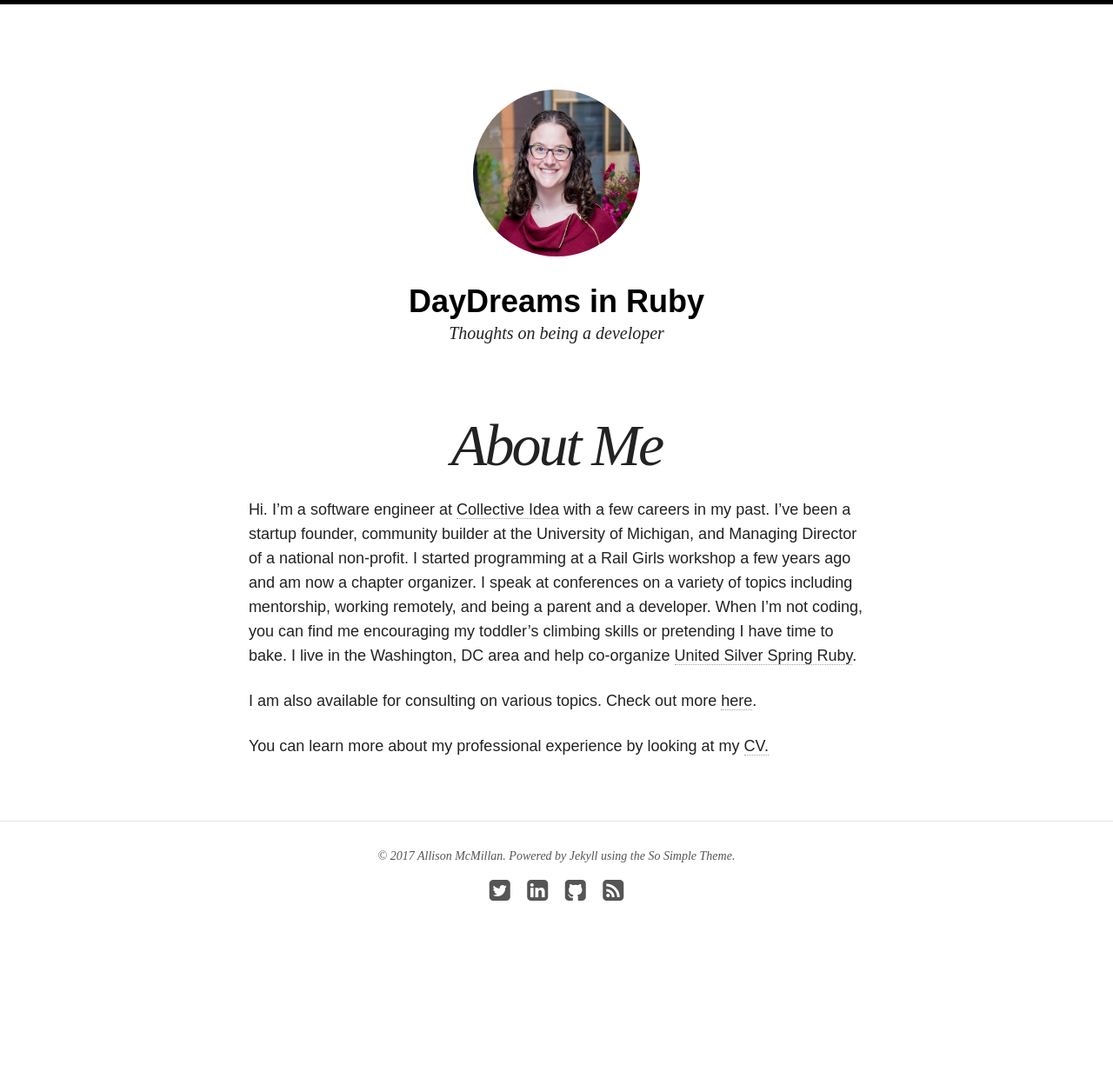
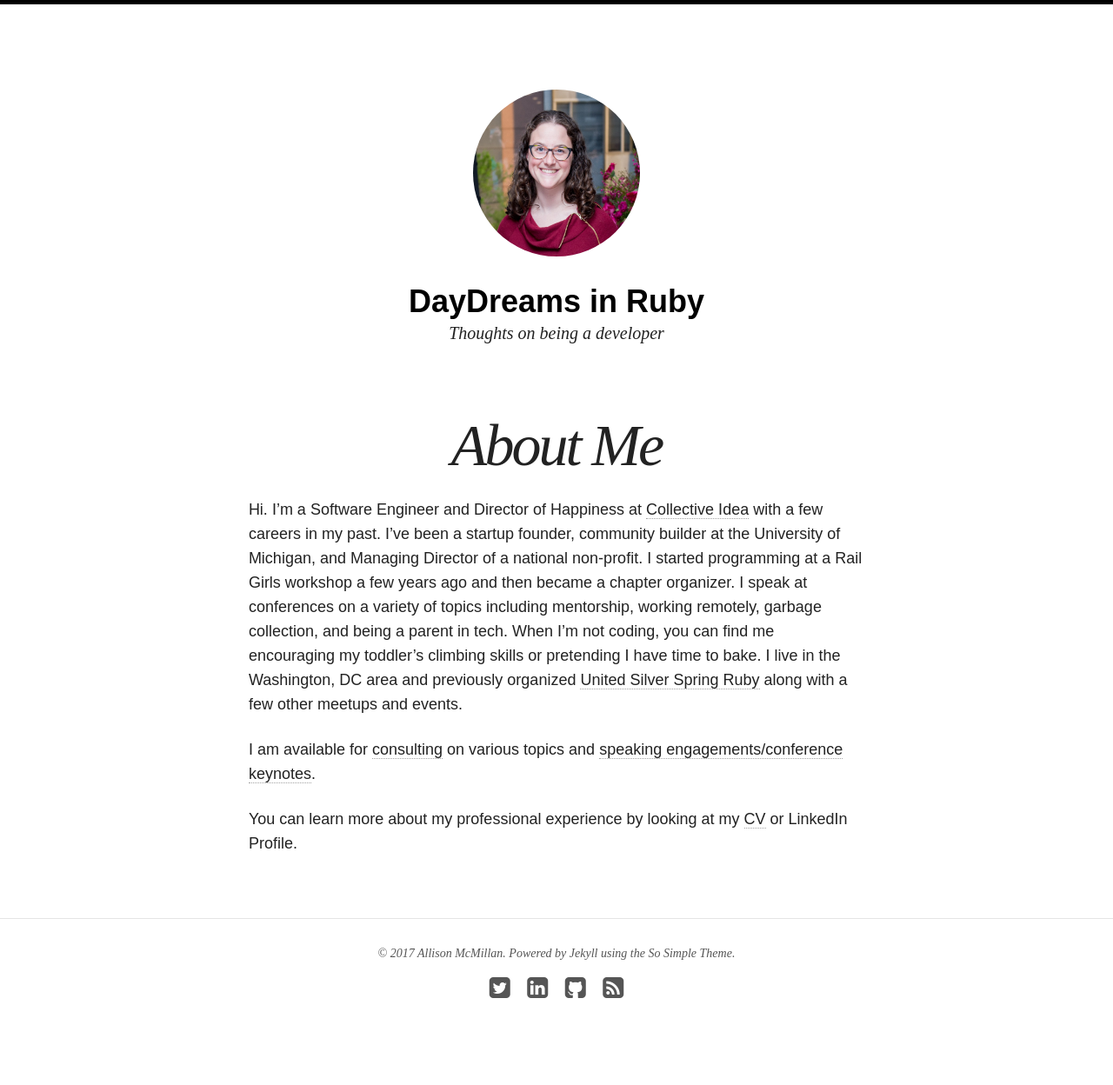
Before and after one commit to asheren/asheren.github.io, a Jekyll site: the page built from about/index.md, in a window 1280 px wide. Shown: the whole page at 87% size. Built offline with Jekyll 4.4.1, drawn with Linux system fonts in a browser that asks for light colours; nearby versions of some CDN libraries; before the commit the page ends 1136 px from its top, so only the background shows below that.

Commit message:
updates about me page

```diff
--- a/about/index.md
+++ b/about/index.md
@@ -4,9 +4,9 @@
 excerpt: "Just a developer looking to explore"
 ---
 
-Hi. I'm a software engineer at [Collective Idea](http://collectiveidea.com/){:target="_blank"} with a few careers in my past. I've been a startup founder, community builder at the University of Michigan, and Managing Director of a national non-profit. I started programming at a Rail Girls workshop a few years ago and am now a chapter organizer. I speak at conferences on a variety of topics including mentorship, working remotely, and being a parent and a developer. When I'm not coding, you can find me encouraging my toddler's climbing skills or pretending I have time to bake. I live in the Washington, DC area and help co-organize [United Silver Spring Ruby](http://www.meetup.com/United-Silver-Spring-Ruby/){:target="_blank"}.
+Hi. I'm a Software Engineer and Director of Happiness at [Collective Idea](http://collectiveidea.com/){:target="_blank"} with a few careers in my past. I've been a startup founder, community builder at the University of Michigan, and Managing Director of a national non-profit. I started programming at a Rail Girls workshop a few years ago and then became a chapter organizer. I speak at conferences on a variety of topics including mentorship, working remotely, garbage collection, and being a parent in tech. When I'm not coding, you can find me encouraging my toddler's climbing skills or pretending I have time to bake. I live in the Washington, DC area and previously organized [United Silver Spring Ruby](http://www.meetup.com/United-Silver-Spring-Ruby/){:target="_blank"} along with a few other meetups and events.
 
-I am also available for consulting on various topics. Check out more [here](http://daydreamsinruby.com/consulting).
+I am available for [consulting](http://daydreamsinruby.com/consulting){:target="_blank"} on various topics and [speaking engagements/conference keynotes](http://daydreamsinruby.com/speaking){:target="_blank"}.
 
 You can learn more about my professional experience by looking at my
-[CV.](http://daydreamsinruby.com/Allison_McMillan_CV.pdf){:target="_blank"}
+[CV](http://daydreamsinruby.com/Allison_McMillan_CV.pdf){:target="_blank"} or LinkedIn Profile.
```
